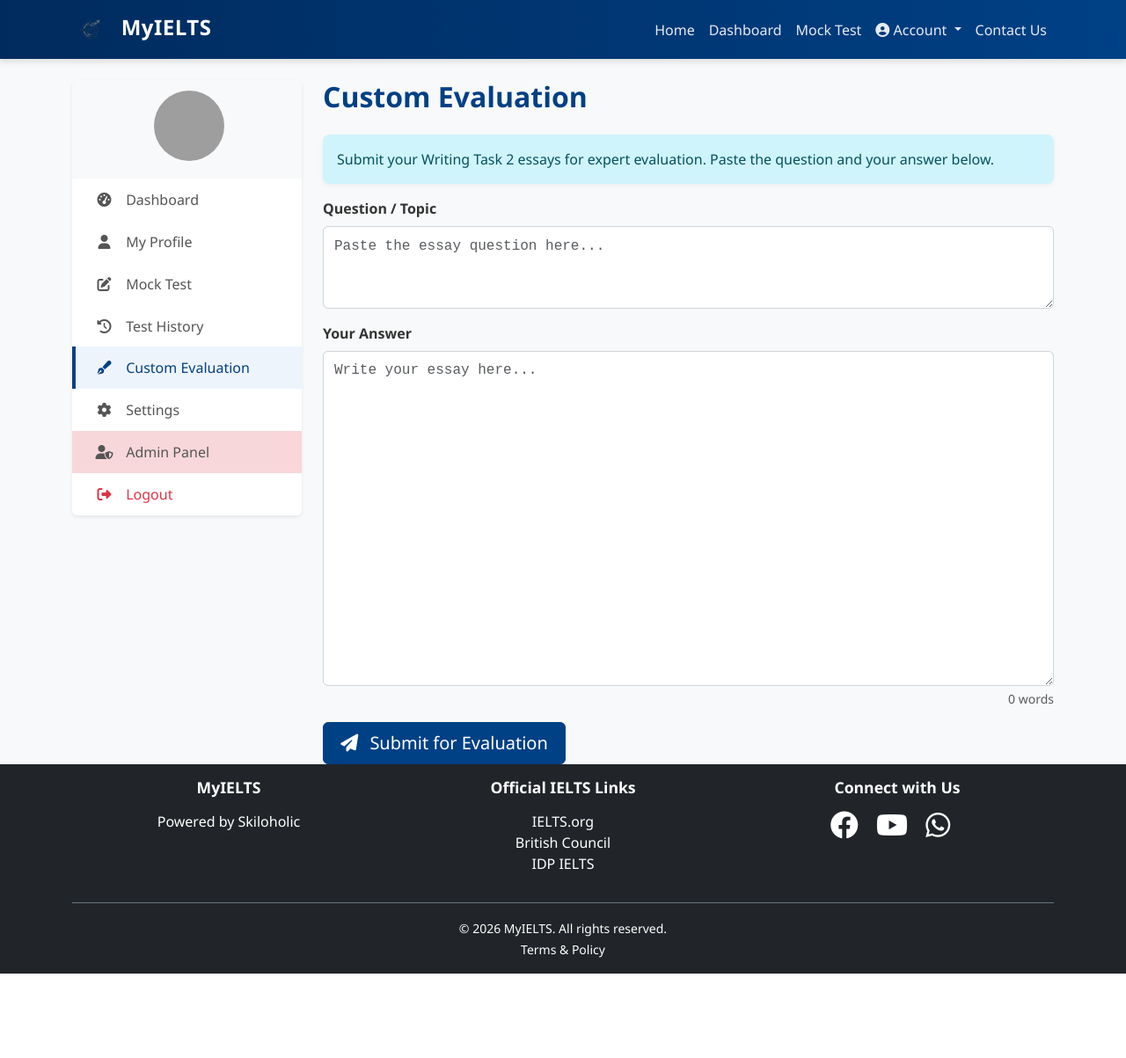
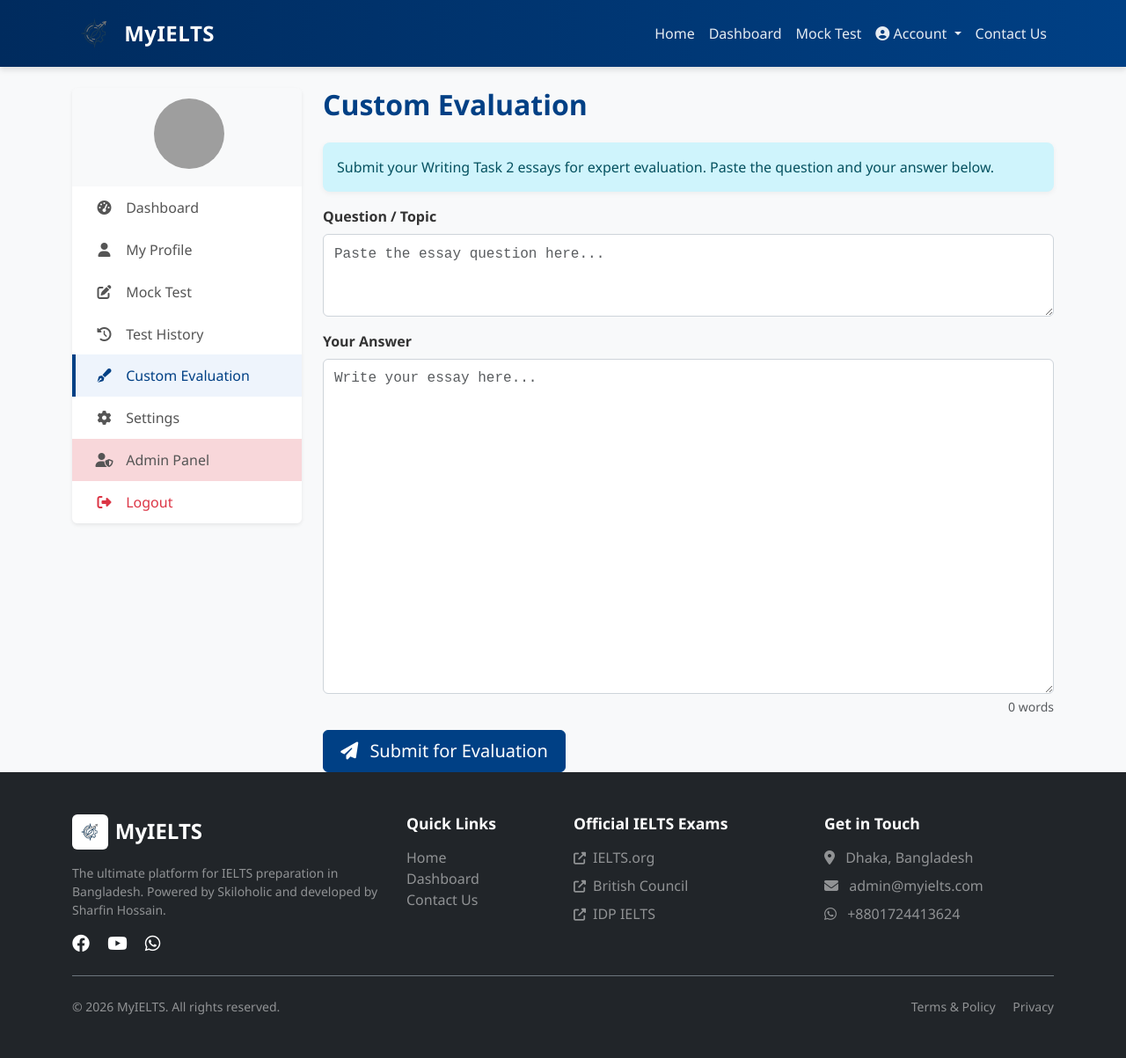
Before and after one commit to premiumsharfin-wq/Skiloholic-MyIELTS, a PHP site: page /student/custom_evaluation.php in a window 1280 px wide. Shown: the whole page at 88% size. Before the commit the page ends 1107 px from the top, so only its background shows below. Run offline with PHP 8.4, Linux system fonts and the light colour scheme; a user stored in the database is signed in; data that the repository does not hold is empty; some libraries are stand-ins or nearby versions; grey boxes are pictures that could not be loaded.

Commit message:
Fix MyIELTS Design, Emails and Bugs
Co-authored-by: premiumsharfin-wq <257483137+premiumsharfin-wq@users.noreply.github.com>

```diff
--- a/includes/footer.php
+++ b/includes/footer.php
@@ -1,33 +1,70 @@
 </div> <!-- End Container -->
 
-<footer class="footer mt-auto py-3 bg-dark text-white">
-  <div class="container text-center">
-    <div class="row">
-      <div class="col-md-4">
-        <h5>MyIELTS</h5>
-        <p class="mb-0">Powered by Skiloholic</p>
-        <p class="small text-muted">Developed by Sharfin Hossain</p>
+<footer class="footer mt-auto py-5 text-white">
+  <div class="container">
+    <div class="row gy-4">
+      <!-- Branding Section -->
+      <div class="col-lg-4 col-md-6">
+        <div class="d-flex align-items-center mb-3">
+            <img src="<?php echo $prefix; ?>assets/images/logo.png" alt="MyIELTS" height="40" class="me-2 bg-white rounded p-1">
+            <h4 class="mb-0 text-white">MyIELTS</h4>
+        </div>
+        <p class="small text-white-50 mb-3">
+            The ultimate platform for IELTS preparation in Bangladesh. Powered by Skiloholic and developed by Sharfin Hossain.
+        </p>
+        <div class="social-icons">
+            <a href="#" class="text-white me-3 hover-effect"><i class="fab fa-facebook fa-lg"></i></a>
+            <a href="#" class="text-white me-3 hover-effect"><i class="fab fa-youtube fa-lg"></i></a>
+            <a href="#" class="text-white hover-effect"><i class="fab fa-whatsapp fa-lg"></i></a>
+        </div>
       </div>
-      <div class="col-md-4">
-        <h5>Official IELTS Links</h5>
-        <ul class="list-unstyled">
-           <li><a href="https://www.ielts.org" target="_blank" class="text-white text-decoration-none">IELTS.org</a></li>
-           <li><a href="https://takeielts.britishcouncil.org" target="_blank" class="text-white text-decoration-none">British Council</a></li>
-           <li><a href="https://www.idp.com/global/ielts/" target="_blank" class="text-white text-decoration-none">IDP IELTS</a></li>
+
+      <!-- Quick Links -->
+      <div class="col-lg-2 col-md-6">
+        <h5 class="text-white mb-3">Quick Links</h5>
+        <ul class="list-unstyled text-white-50">
+            <li><a href="<?php echo $prefix; ?>index.php" class="text-white-50 text-decoration-none hover-white">Home</a></li>
+            <?php if (!isLoggedIn()): ?>
+                <li><a href="<?php echo $prefix; ?>register.php" class="text-white-50 text-decoration-none hover-white">Register</a></li>
+                <li><a href="<?php echo $prefix; ?>login.php" class="text-white-50 text-decoration-none hover-white">Login</a></li>
+            <?php else: ?>
+                <li><a href="<?php echo $prefix; ?>student/index.php" class="text-white-50 text-decoration-none hover-white">Dashboard</a></li>
+            <?php endif; ?>
+            <li><a href="<?php echo $prefix; ?>contact.php" class="text-white-50 text-decoration-none hover-white">Contact Us</a></li>
         </ul>
       </div>
-      <div class="col-md-4">
-        <h5>Connect with Us</h5>
-        <!-- Links to be provided later manually by user, using # for now -->
-        <a href="#" class="text-white me-3"><i class="fab fa-facebook fa-2x"></i></a>
-        <a href="#" class="text-white me-3"><i class="fab fa-youtube fa-2x"></i></a>
-        <a href="#" class="text-white me-3"><i class="fab fa-whatsapp fa-2x"></i></a>
+
+      <!-- Official Exams -->
+      <div class="col-lg-3 col-md-6">
+        <h5 class="text-white mb-3">Official IELTS Exams</h5>
+        <ul class="list-unstyled text-white-50">
+           <li class="mb-2"><a href="https://www.ielts.org" target="_blank" class="text-white-50 text-decoration-none hover-white"><i class="fas fa-external-link-alt me-2 small"></i>IELTS.org</a></li>
+           <li class="mb-2"><a href="https://takeielts.britishcouncil.org" target="_blank" class="text-white-50 text-decoration-none hover-white"><i class="fas fa-external-link-alt me-2 small"></i>British Council</a></li>
+           <li class="mb-2"><a href="https://www.idp.com/global/ielts/" target="_blank" class="text-white-50 text-decoration-none hover-white"><i class="fas fa-external-link-alt me-2 small"></i>IDP IELTS</a></li>
+        </ul>
+      </div>
+
+      <!-- Contact Info -->
+      <div class="col-lg-3 col-md-6">
+        <h5 class="text-white mb-3">Get in Touch</h5>
+        <ul class="list-unstyled text-white-50">
+            <li class="mb-2"><i class="fas fa-map-marker-alt me-2"></i> Dhaka, Bangladesh</li>
+            <li class="mb-2"><i class="fas fa-envelope me-2"></i> admin@myielts.com</li>
+            <li class="mb-2"><i class="fab fa-whatsapp me-2"></i> +8801724413624</li>
+        </ul>
       </div>
     </div>
-    <div class="mt-3 border-top pt-3 border-secondary">
-        <small>&copy; <?php echo date('Y'); ?> MyIELTS. All rights reserved.</small>
-        <br>
-        <small><a href="<?php echo $prefix; ?>terms.php" class="text-white text-decoration-none">Terms & Policy</a></small>
+
+    <div class="border-top border-secondary mt-4 pt-4 text-center text-white-50 small">
+        <div class="row">
+            <div class="col-md-6 text-md-start">
+                &copy; <?php echo date('Y'); ?> MyIELTS. All rights reserved.
+            </div>
+            <div class="col-md-6 text-md-end">
+                <a href="<?php echo $prefix; ?>terms.php" class="text-white-50 text-decoration-none me-3">Terms & Policy</a>
+                <a href="#" class="text-white-50 text-decoration-none">Privacy</a>
+            </div>
+        </div>
     </div>
   </div>
 </footer>
--- a/includes/header.php
+++ b/includes/header.php
@@ -45,17 +45,17 @@ if (function_exists('isAdmin') && !isAdmin() && isset($pdo)) {
 </head>
 <body class="d-flex flex-column min-vh-100">
 
-<nav class="navbar navbar-expand-lg navbar-dark bg-dark">
+<nav class="navbar navbar-expand-lg navbar-dark sticky-top">
     <div class="container">
-        <a class="navbar-brand" href="<?php echo $prefix; ?>index.php">
-            <img src="<?php echo $prefix; ?>assets/images/logo.png" alt="MyIELTS Logo" height="40" class="d-inline-block align-text-top me-2">
-            MyIELTS
+        <a class="navbar-brand d-flex align-items-center" href="<?php echo $prefix; ?>index.php">
+            <img src="<?php echo $prefix; ?>assets/images/logo.png" alt="MyIELTS Logo" height="50" class="me-2">
+            <span class="fs-4 fw-bold">MyIELTS</span>
         </a>
         <button class="navbar-toggler" type="button" data-bs-toggle="collapse" data-bs-target="#navbarNav">
             <span class="navbar-toggler-icon"></span>
         </button>
         <div class="collapse navbar-collapse" id="navbarNav">
-            <ul class="navbar-nav ms-auto">
+            <ul class="navbar-nav ms-auto mb-2 mb-lg-0 align-items-center">
                 <li class="nav-item">
                     <a class="nav-link" href="<?php echo $prefix; ?>index.php">Home</a>
                 </li>
--- a/student/custom_evaluation.php
+++ b/student/custom_evaluation.php
@@ -2,6 +2,7 @@
 require_once '../config/db.php';
 require_once '../includes/auth.php';
 require_once '../includes/functions.php';
+require_once '../config/mail.php';
 
 requireLogin();
 
@@ -15,6 +16,19 @@ if ($_SERVER['REQUEST_METHOD'] === 'POST') {
         $stmt = $pdo->prepare("INSERT INTO custom_evaluations (user_id, question, answer, status) VALUES (?, ?, ?, 'pending')");
         $stmt->execute([$_SESSION['user_id'], $question, $answer]);
         $id = $pdo->lastInsertId();
+
+        // Notify Admins
+        $stmt = $pdo->query("SELECT email FROM users WHERE role = 'admin'");
+        $admins = $stmt->fetchAll(PDO::FETCH_COLUMN);
+
+        $subject = "New Custom Evaluation - " . $_SESSION['user_name'];
+        $body = "A new custom evaluation has been submitted by <strong>" . htmlspecialchars($_SESSION['user_name']) . "</strong>.<br>
+                 Date: " . date('Y-m-d H:i:s') . "<br><br>
+                 Please login to the Admin Panel to evaluate it.";
+
+        foreach ($admins as $admin_email) {
+            sendEmail($admin_email, $subject, $body);
+        }
 
         flash('success', "Custom evaluation submitted! Our experts will review it shortly.");
         redirect("result.php?id=$id&type=custom");
```
Also changed, not shown: student/submit_test.php (+15 -0 lines), student/take_test.php (+6 -6 lines), 1 other file.
